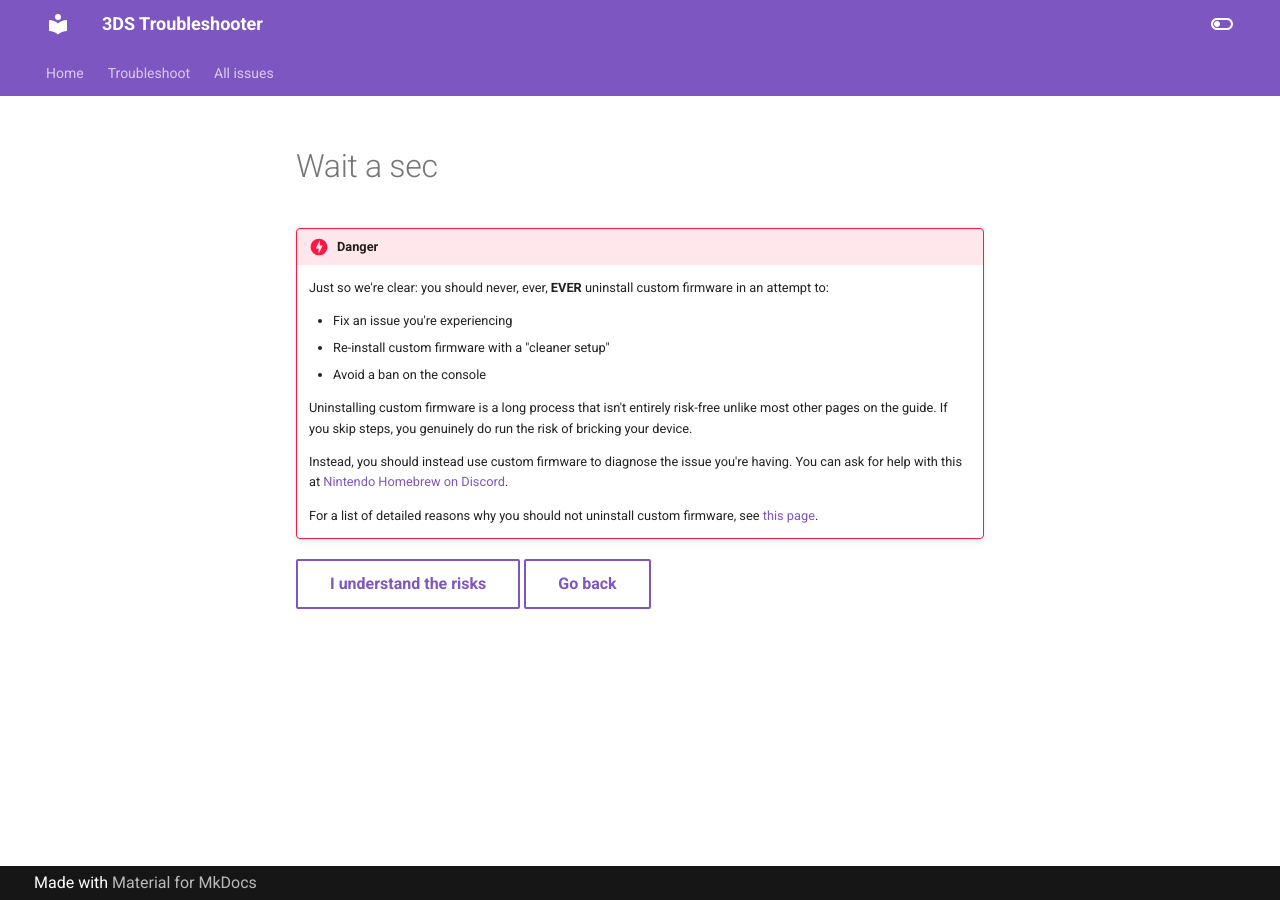
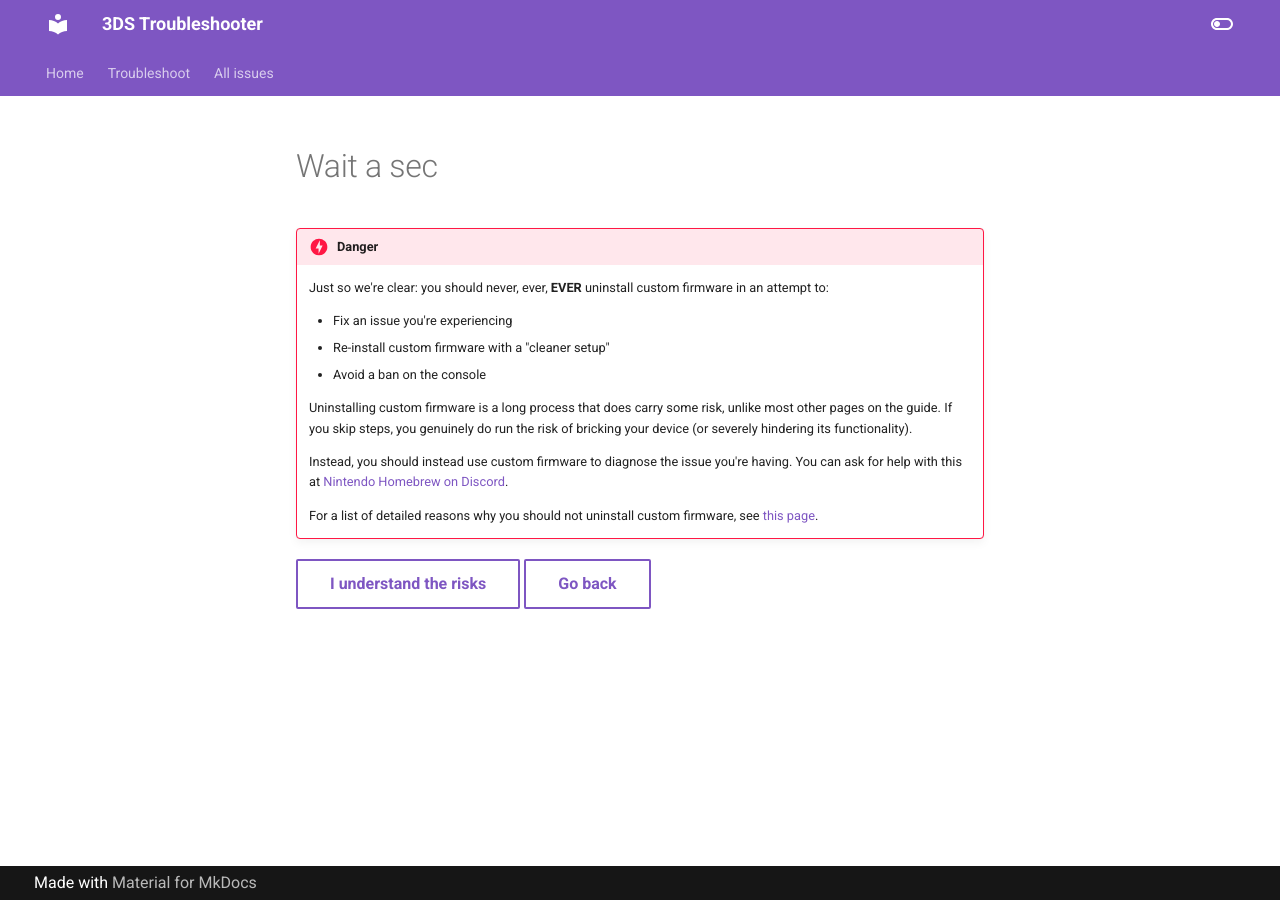
Before and after one commit to lilyuwuu/troubleshoot, an MkDocs documentation site: the page built from docs/troubleshoot/guide/uninstall-confirm.md, in a window 1280 px wide. Built offline with MkDocs 1.6.1 and Material for MkDocs 9.7.7, drawn with Linux system fonts in a browser that asks for light colours.

Commit message:
uninstall confirm: remove double negative

```diff
--- a/docs/troubleshoot/guide/uninstall-confirm.md
+++ b/docs/troubleshoot/guide/uninstall-confirm.md
@@ -7,7 +7,7 @@
 	- Re-install custom firmware with a "cleaner setup"
 	- Avoid a ban on the console
 
-	Uninstalling custom firmware is a long process that isn't entirely risk-free unlike most other pages on the guide. If you skip steps, you genuinely do run the risk of bricking your device.
+	Uninstalling custom firmware is a long process that does carry some risk, unlike most other pages on the guide. If you skip steps, you genuinely do run the risk of bricking your device (or severely hindering its functionality).
 
 	Instead, you should instead use custom firmware to diagnose the issue you're having. You can ask for help with this at [Nintendo Homebrew on Discord](https://discord.gg/MWxPgEp).
 
```
